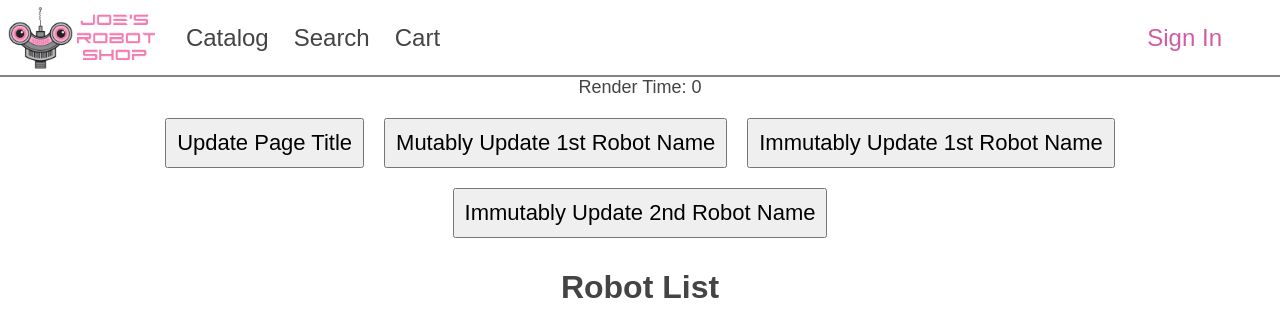
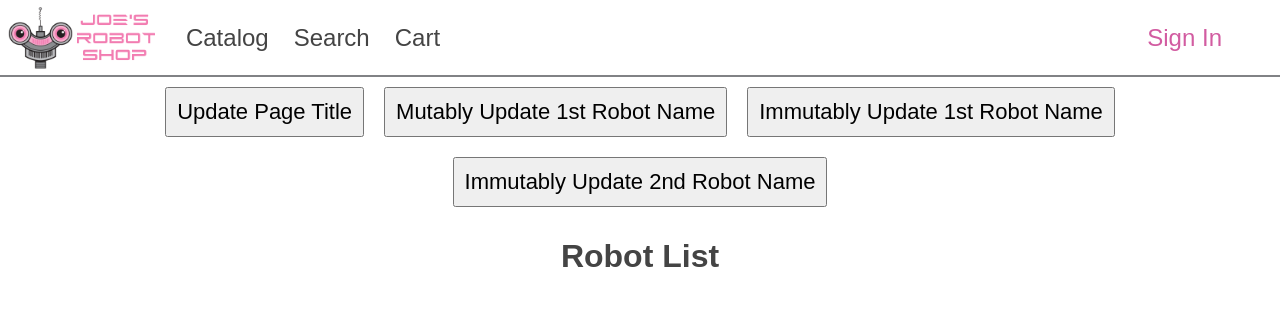
Before and after one commit to jmcooper/playbook-robot-shop, a Vue app: page /many-bindings in a window 1280 px wide. Shown: the top 336 px of the page. Built offline with nearby package versions, Linux system fonts and the light colour scheme.

Commit message:
Remove rendertime from many-bindings

```diff
--- a/src/many-bindings/ManyBindings.vue
+++ b/src/many-bindings/ManyBindings.vue
@@ -1,46 +1,36 @@
 <template>
-  <div class="render-time">Render Time: {{ renderTime }}</div>
   <button @click="title = 'Updated Title'">Update Page Title</button>
   <button @click="mutablyUpdateFirstRobotName()">Mutably Update 1st Robot Name</button>
   <button @click="immutablyUpdateFirstRobotName()">Immutably Update 1st Robot Name</button>
   <button @click="immutablyUpdateSecondRobotName()">Immutably Update 2nd Robot Name</button>
-  <h1>{{title}}</h1>
+  <h1>{{ title }}</h1>
   <div class="all-products">
     <div class="product" v-for="(product, index) in products" :key="index">
-      <div class="name">Name: {{products[index].name}}</div>
+      <div class="name">Name: {{ products[index].name }}</div>
       <div class="property" v-for="(property, index2) in Object.keys(product)" :key="index2">
-        <span v-if="property !== 'name'">{{property}}: {{product[property]}}</span>
+        <span v-if="property !== 'name'">{{ property }}: {{ product[property] }}</span>
       </div>
     </div>
   </div>
 </template>
 
 <script setup>
-import { ref, onMounted, onBeforeUpdate, onUpdated } from 'vue'
+import { ref } from 'vue'
 import allProducts from './robots'
-const renderTime = ref(0)
 const title = ref('Robot List')
 
 const products = ref(allProducts)
-
-const renderStartTime = new Date()
-let updateStartTime = ref(new Date())
-
-onMounted(() => renderTime.value = new Date() - renderStartTime)
-
-onBeforeUpdate(() => updateStartTime.value = new Date())
-onUpdated(() => renderTime.value = new Date() - updateStartTime.value)
 
 function mutablyUpdateFirstRobotName() {
   products.value[0].name = 'Updated name'
 }
 
 function immutablyUpdateFirstRobotName() {
-  products.value = [{...products.value[0], name: 'Updated name'}, ...products.value.slice(1)]
+  products.value = [{ ...products.value[0], name: 'Updated name' }, ...products.value.slice(1)]
 }
 
 function immutablyUpdateSecondRobotName() {
-  products.value = [products.value[0], {...products.value[1], name: 'Updated name'}, ...products.value.slice(2)]
+  products.value = [products.value[0], { ...products.value[1], name: 'Updated name' }, ...products.value.slice(2)]
 }
 </script>
 
@@ -60,7 +50,7 @@ function immutablyUpdateSecondRobotName() {
   font-size: 18px;
   flex-direction: column;
   border-bottom: 1px solid #aaa;
-  margin-bottom:100px;
+  margin-bottom: 100px;
   padding: 5px 0 5px 0;
 }
 
@@ -68,6 +58,7 @@ function immutablyUpdateSecondRobotName() {
   text-align: left;
   font-weight: bold;
 }
+
 .property {
   text-align: left;
 }
```
